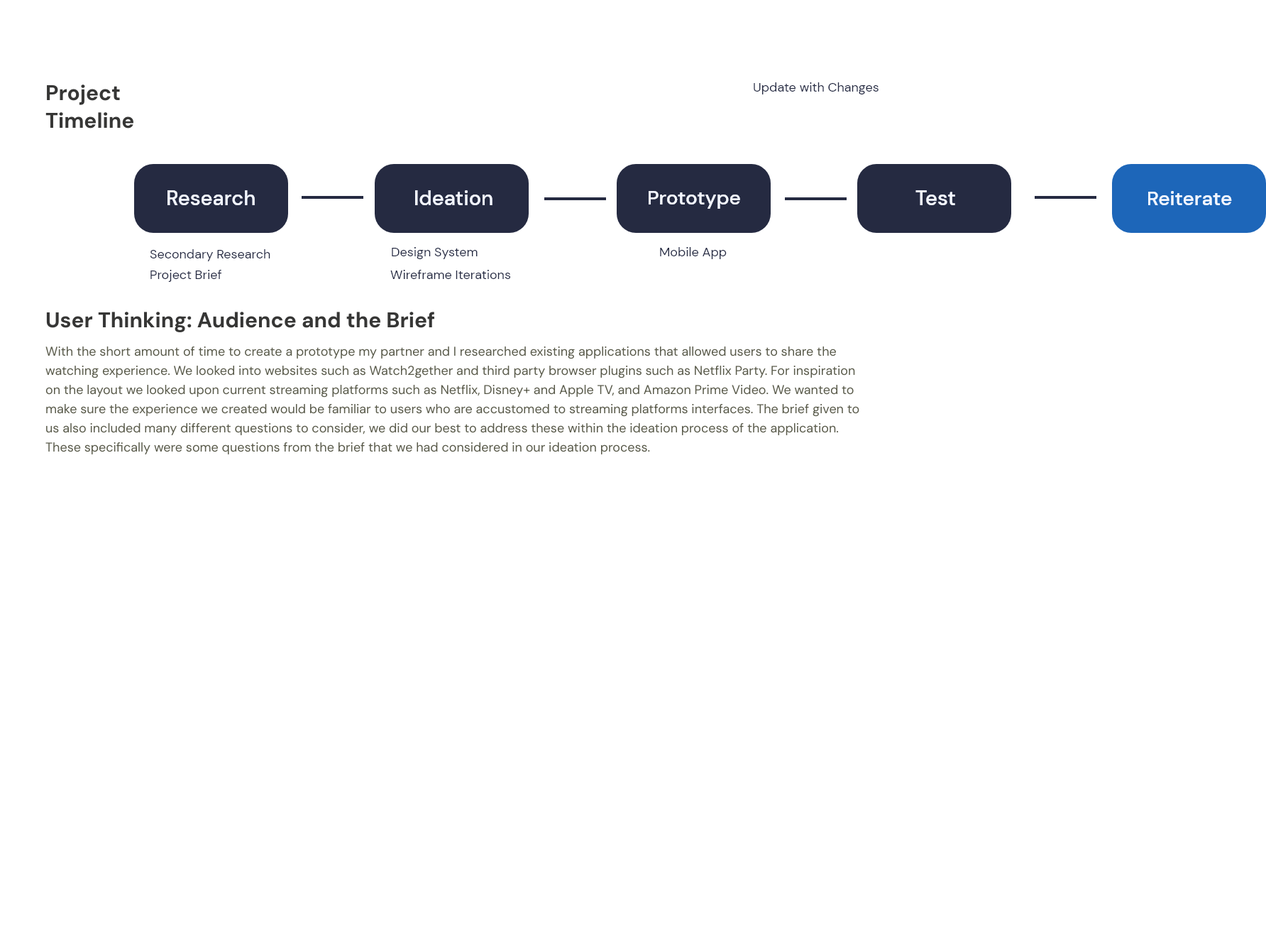
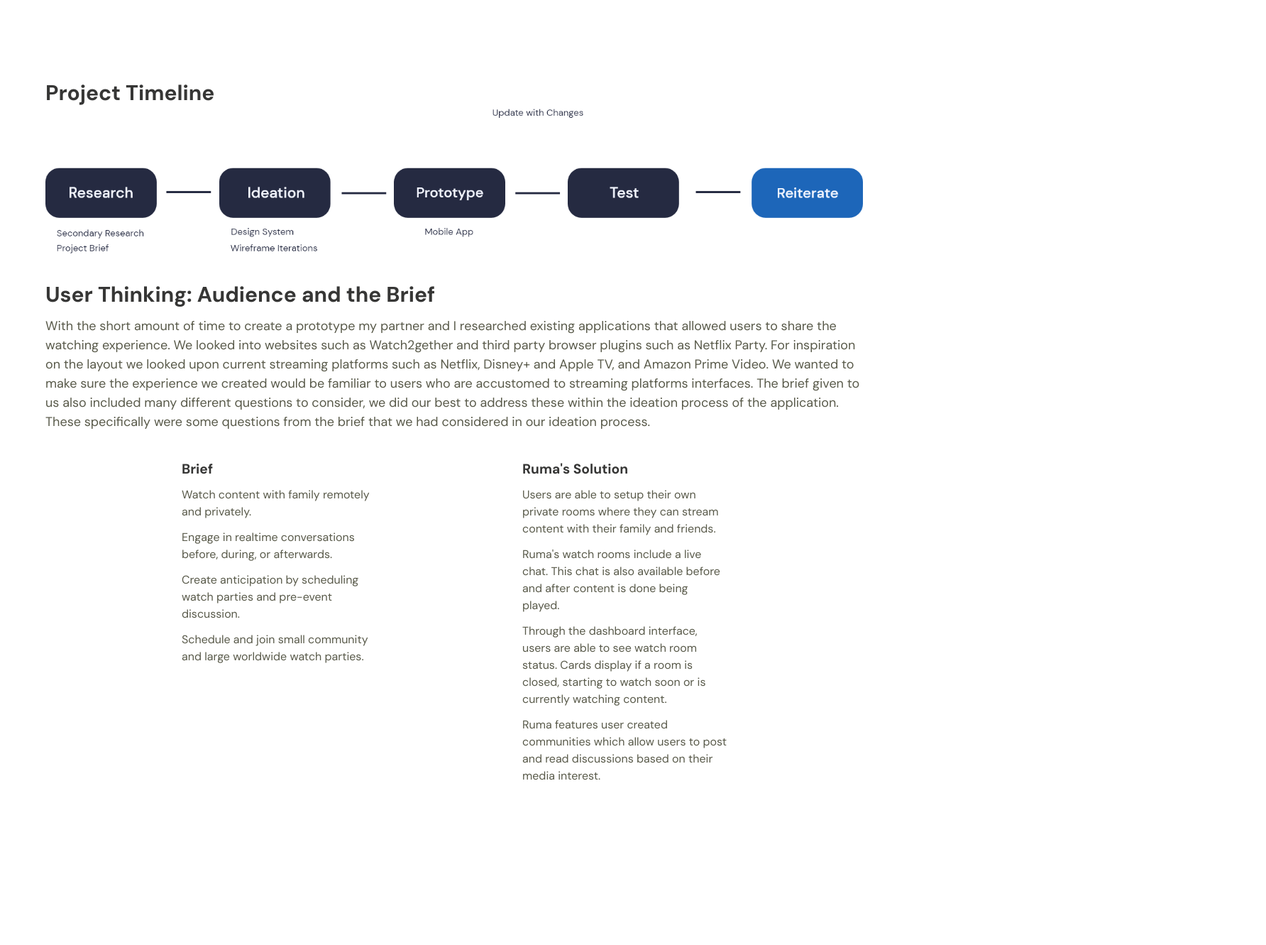
Before and after one commit to dermansultan/Portfolio2020, a React (Create React App) app: page /Ruma in a window 1280 px wide. Shown: the part 1789-3120 px from the top of the page at 71% size, 1784 px wide, since content can reach past the window. Built offline with nearby package versions, Linux system fonts and the light colour scheme.

Commit message:
Brief solution changes Ruma

```diff
--- a/src/Components/RumaCaseStudy.jsx
+++ b/src/Components/RumaCaseStudy.jsx
@@ -2,11 +2,11 @@ import React from "react";
 import ProjectDetails from "./CaseStudy/ProjectDetails";
 import ProjectBanner from "./CaseStudy/ProjectBanner";
 import rumaBanner from "../Img/Ruma4k.png";
-import ProjectHeader from "../Components/CaseStudy/ProjectHeader"
-import ProjectQuote from "../Components/CaseStudy/ProjectQuote"
-import ProjectParagraph from "../Components/CaseStudy/ProjectParagraph"
-import ProjectTiles from "../Components/CaseStudy/ProjectTiles"
-import timelineRuma from "../Img/caseStudies/Ruma/timelineRuma.png"
+import ProjectHeader from "../Components/CaseStudy/ProjectHeader";
+import ProjectQuote from "../Components/CaseStudy/ProjectQuote";
+import ProjectParagraph from "../Components/CaseStudy/ProjectParagraph";
+import ProjectTiles from "../Components/CaseStudy/ProjectTiles";
+import timelineRuma from "../Img/caseStudies/Ruma/timelineRuma.png";
 
 const Ruma = () => {
   return (
@@ -19,33 +19,55 @@ const Ruma = () => {
           team={"Rohail Khan"}
           duration={"48 hours"}
         ></ProjectDetails>
-        <div className='projectSectionWrapper'>
-          <ProjectHeader text='Background'></ProjectHeader>
-          <ProjectParagraph text='I took part in the Adobe x Netflix Creative Jam, a 48 hour online design challenge. My partner and I came up with our project Ruma. Ruma is a desktop app that aims to give families and friends a way to enjoy content together remotely.'></ProjectParagraph>
+        <div className="projectSectionWrapper">
+          <ProjectHeader text="Background"></ProjectHeader>
+          <ProjectParagraph text="I took part in the Adobe x Netflix Creative Jam, a 48 hour online design challenge. My partner and I came up with our project Ruma. Ruma is a desktop app that aims to give families and friends a way to enjoy content together remotely."></ProjectParagraph>
         </div>
-        <div className='projectSectionWrapper' style={{paddingTop:"12px"}}>
-          <ProjectHeader text='Design Challenge'></ProjectHeader>
+        <div className="projectSectionWrapper" style={{ paddingTop: "12px" }}>
+          <ProjectHeader text="Design Challenge"></ProjectHeader>
           <ProjectQuote text='"Design a third-party desktop web site or desktop app (not Netflix-branded) where the community can celebrate shared stories together through communal and authentic experiences."'></ProjectQuote>
         </div>
-        <div className='projectSectionWrapper' style={{paddingTop:"12px"}}>
-          <ProjectHeader text='Solution'></ProjectHeader>
-          <ProjectParagraph text='A web app that encourages users to  explore other content based on their interests, and watch content amongst their loved ones. '></ProjectParagraph>
-          <ProjectTiles csTitle='Ruma'></ProjectTiles>
+        <div className="projectSectionWrapper" style={{ paddingTop: "12px" }}>
+          <ProjectHeader text="Solution"></ProjectHeader>
+          <ProjectParagraph text="A web app that encourages users to  explore other content based on their interests, and watch content amongst their loved ones. "></ProjectParagraph>
+          <ProjectTiles csTitle="Ruma"></ProjectTiles>
         </div>
-        <div className='projectSectionWrapper' style={{paddingTop:"12px", display:"flex"}}>
-        <ProjectHeader text='Project Timeline'></ProjectHeader>
-        <img classname='projectTimeline Ruma'alt='rumaTimeline' src={timelineRuma}></img>
+        <div className="projectSectionWrapper" style={{ paddingTop: "12px" }}>
+          <ProjectHeader text="Project Timeline"></ProjectHeader>
+          <img
+            class="projectTimeline Ruma"
+            alt="rumaTimeline"
+            src={timelineRuma}
+          ></img>
         </div>
-        <div className='projectSectionWrapper' style={{paddingTop:"12px"}}>
-          <ProjectHeader text='User Thinking: Audience and the Brief'></ProjectHeader>
-          <ProjectParagraph text='With the short amount of time to create a prototype my partner and I researched existing applications that allowed users to share the watching experience. We looked into websites such as Watch2gether and third party browser plugins such as Netflix Party.
+        <div className="projectSectionWrapper" style={{ paddingTop: "12px" }}>
+          <ProjectHeader text="User Thinking: Audience and the Brief"></ProjectHeader>
+          <ProjectParagraph
+            text="With the short amount of time to create a prototype my partner and I researched existing applications that allowed users to share the watching experience. We looked into websites such as Watch2gether and third party browser plugins such as Netflix Party.
 
 For inspiration on the layout we looked upon current streaming platforms such as Netflix, Disney+ and Apple TV, and Amazon Prime Video. We wanted to make sure the experience we created would be familiar to users who are accustomed to streaming platforms interfaces.
 
 The brief given to us also included many different questions to consider, we did our best to address these within the ideation process of the application. These specifically were some questions from the brief that we had considered in our ideation process.
-'></ProjectParagraph>
+"
+          ></ProjectParagraph>
         </div>
-        <div className='deadspace' style={{height:'900px'}}></div>
+        <div className="projectSectionWrapper RumaBvS">
+          <div className="leftContainer">
+            <h2 className="userThinking Brief">Brief</h2>
+            <p className="paraProjects RumaBvS">Watch content with family remotely and privately.</p>
+            <p className="paraProjects RumaBvS">Engage in realtime conversations before, during, or afterwards.</p>
+            <p className="paraProjects RumaBvS">Create anticipation by scheduling watch parties and pre-event discussion.</p>
+            <p className="paraProjects RumaBvS">Schedule and join small community and large worldwide watch parties.</p>
+          </div>
+          <div className="rightContainer">
+            <h2 className="userThinking Solution">Ruma's Solution</h2>
+            <p className="paraProjects RumaBvS">Users are able to setup their own private rooms where they can stream content with their family and friends. </p>
+            <p className="paraProjects RumaBvS">Ruma's watch rooms include a live chat. This chat is also available before and after content is done being played. </p>
+            <p className="paraProjects RumaBvS">Through the dashboard interface, users are able to see watch room status. Cards display if a room is closed, starting to watch soon or is currently watching content.</p>
+            <p className="paraProjects RumaBvS">Ruma features user created  communities which allow users to post and read discussions based on their media interest. </p>
+          </div>
+        </div>
+        <div className="deadspace" style={{ height: "900px" }}></div>
       </div>
     </div>
   );
--- a/src/index.css
+++ b/src/index.css
@@ -527,8 +527,27 @@ footer {
   background-image: url("./Img/caseStudies/Ruma/solution4.png");
 }
 
-.projectTimeline.Ruma {
-  margin: auto;
+.projectSectionWrapper.RumaBvS{
+  display: flex;
+  width: 100%;
+  justify-content: space-evenly;
+}
+
+.paraProjects.RumaBvS{
+  font-size: clamp(14px, 1.5vw, 16px);
+}
+
+.leftContainer{
+  width: 25%;
+}
+
+.rightContainer{
+  width: 25%;
+}
+
+.userThinking{
+  color: var(--main-txt-colour);
+  font-size: clamp(18px, 1.5vw, 22px);
 }
 
 /* Responsive */
```
